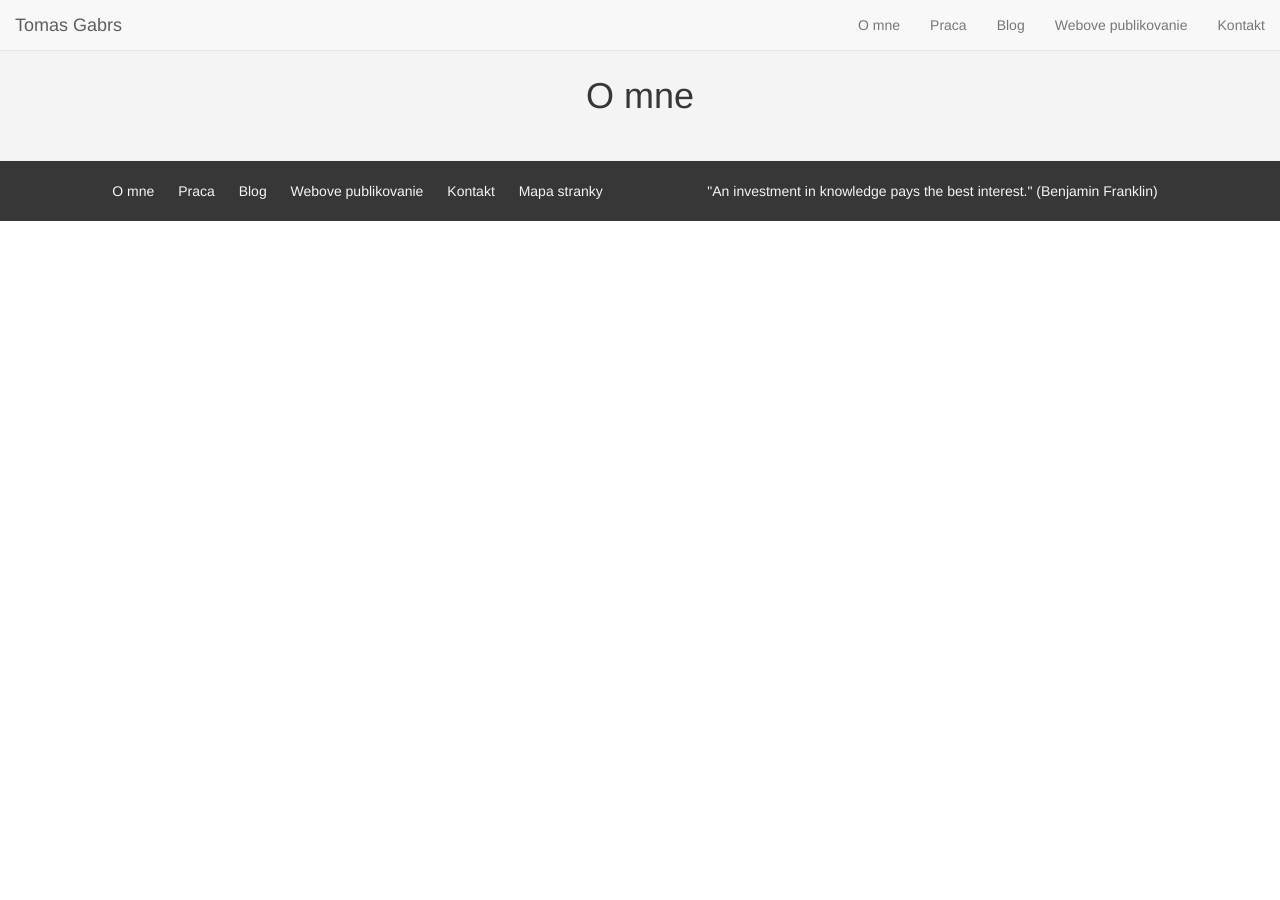
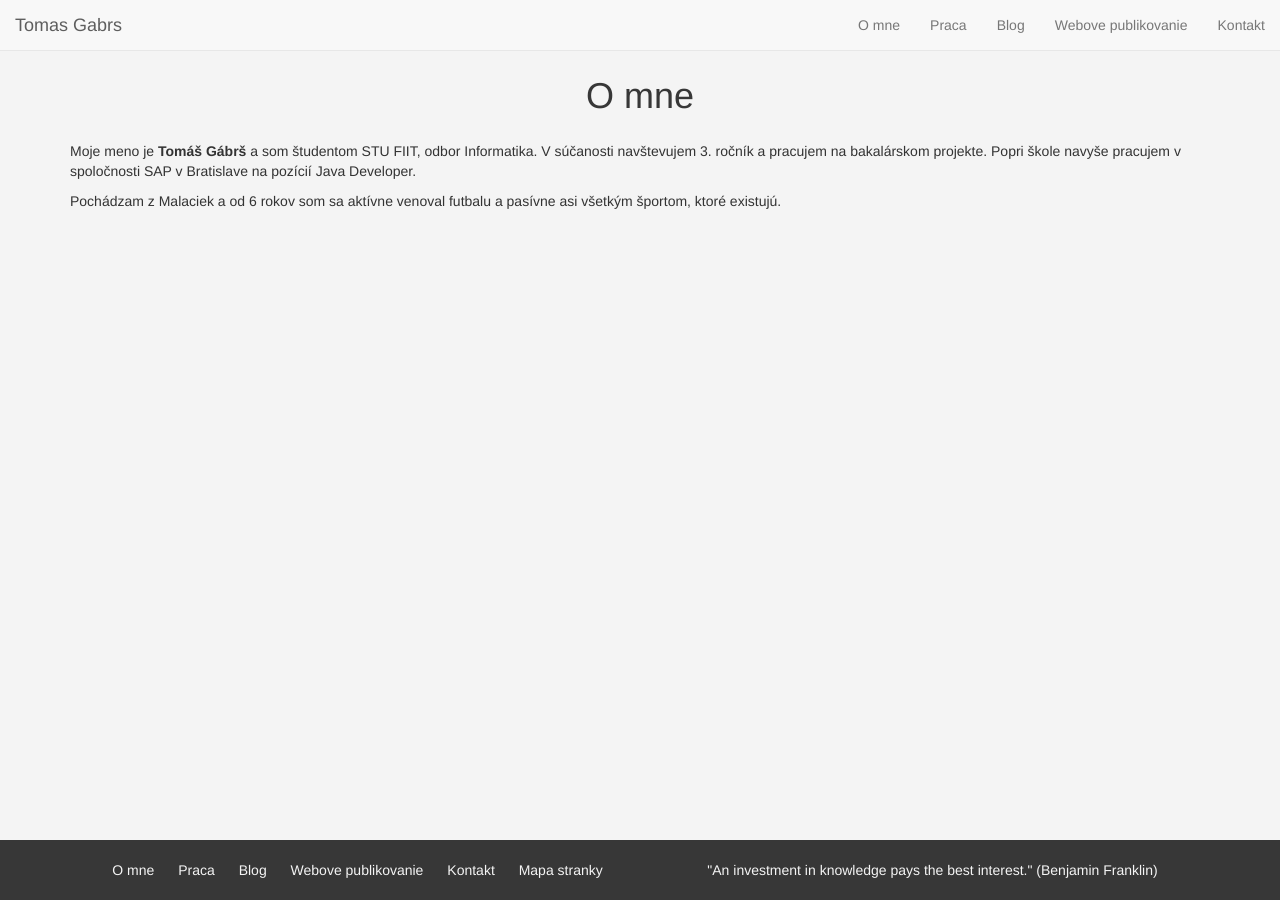
Before and after one commit to xgabrst/xgabrst.github.io, a Jekyll site: the page built from omne/index.html, in a window 1280 px wide. Built offline with Jekyll 4.4.1, drawn with Linux system fonts in a browser that asks for light colours.

Commit message:
Fix footer to be on bottom

```diff
--- a/_includes/footer.html
+++ b/_includes/footer.html
@@ -1,4 +1,4 @@
-<div class="container-fluid black-bg paper-text">
+<div class="container-fluid black-bg paper-text footer">
     <div class="container">
         <div class="row">
             <div class="col-md-6 text-center footer-item">
--- a/css/main.css
+++ b/css/main.css
@@ -1,3 +1,18 @@
+html {
+    position: relative;
+    min-height: 100%;
+}
+body {
+    margin-bottom: 60px;
+    background-color: #f4f4f4;
+}
+.footer {
+    margin-top: 20px;
+    position: absolute;
+    bottom: 0;
+    width: 100%;
+}
+
 #content-container {
     margin-top: 50px;
 }
--- a/omne/index.html
+++ b/omne/index.html
@@ -2,3 +2,9 @@
 layout: basic
 title: O mne
 ---
+<div class="row">
+    <div class="col-md-12">
+        <p>Moje meno je <b>Tomáš Gábrš</b> a som študentom STU FIIT, odbor Informatika. V súčanosti navštevujem 3. ročník a pracujem na bakalárskom projekte. Popri škole navyše pracujem v spoločnosti SAP v Bratislave na pozícií Java Developer.</p>
+        <p>Pochádzam z Malaciek a od 6 rokov som sa aktívne venoval futbalu a pasívne asi všetkým športom, ktoré existujú.</p>
+    </div>
+</div>
```
